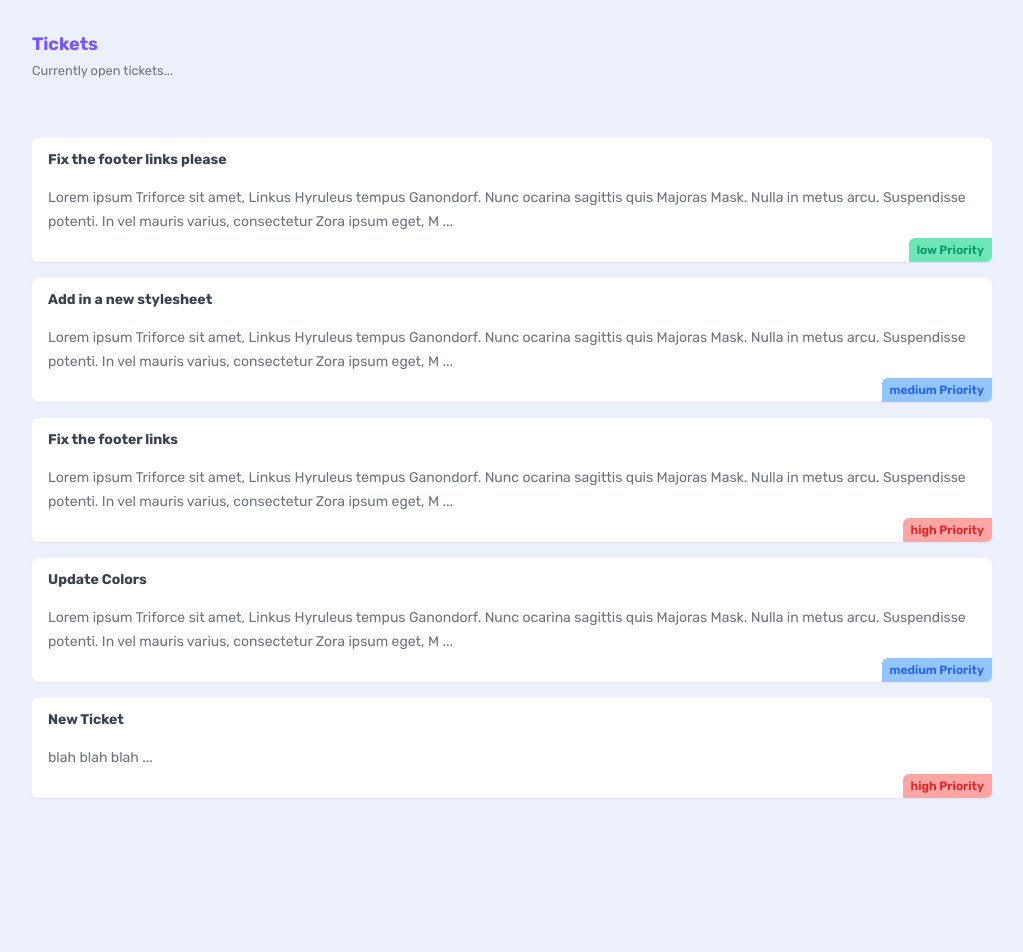
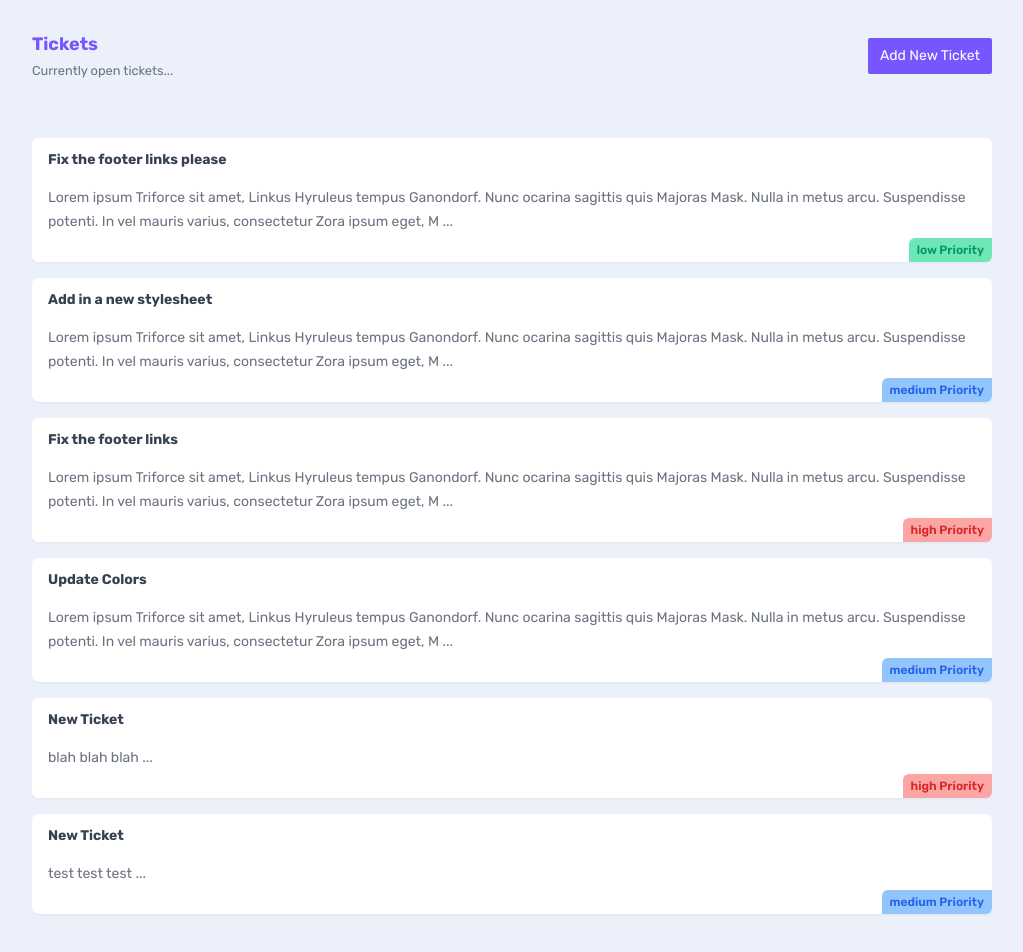
Before and after one commit to lameesnd/helpdesk, a Next.js app: page /tickets in a window 1280 px wide. Shown: the part 112-1064 px from the top of the page, without its empty margins (128-1151 px from the left). Before the commit the page ends 958 px from the top, so only its background shows below. Built offline with nearby package versions, Linux system fonts and the light colour scheme; data requests are answered from the project's data file.

Commit message:
add button + build app

```diff
--- a/_data/db.json
+++ b/_data/db.json
@@ -34,6 +34,13 @@
       "body": "blah blah blah",
       "priority": "high",
       "user_email": "lamees.naseraldean@gmail.com"
+    },
+    {
+      "id": "e4a2",
+      "title": "New Ticket",
+      "body": "test test test",
+      "priority": "medium",
+      "user_email": "lamees.naseraldean@gmail.com"
     }
   ]
 }
--- a/app/tickets/page.jsx
+++ b/app/tickets/page.jsx
@@ -1,17 +1,21 @@
 import React, { Suspense } from "react";
 import TicketList from "./TicketList";
-import Loading from '../Loading'
+import Loading from "../Loading";
+import Link from "next/link";
 
 export default function Tickets() {
   return (
     <main>
-      <nav>
+      <nav className="flex justify-between ">
         <div>
           <h2>Tickets</h2>
           <p>
             <small>Currently open tickets...</small>
           </p>
         </div>
+        <button className="btn-primary">
+          <Link className="text-white" href="/tickets/create">Add New Ticket</Link>
+        </button>
       </nav>
       <Suspense fallback={<Loading />}>
         <TicketList />
```
Also changed, not shown: 1 other file (tests, documents, lock files or other folders).
